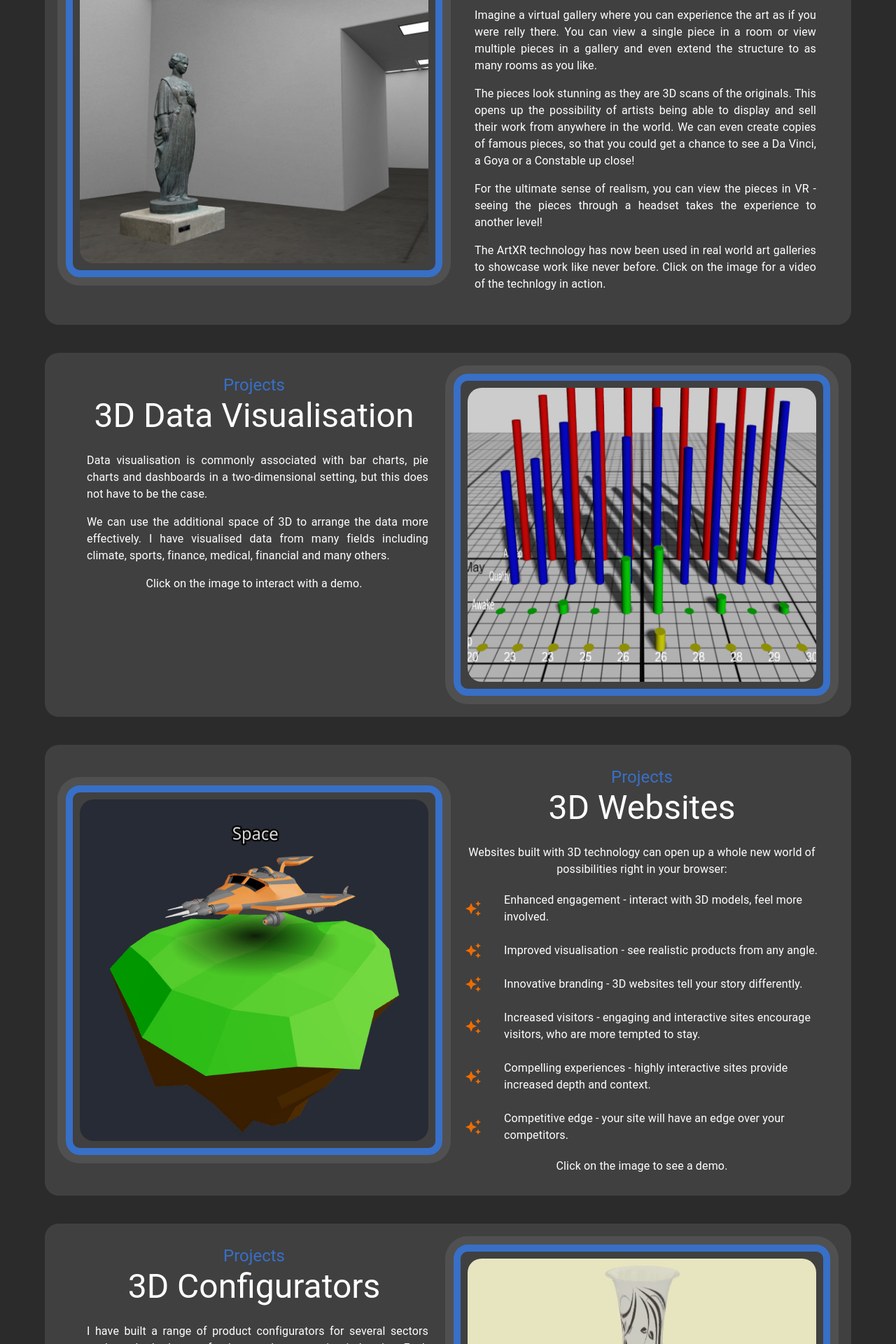
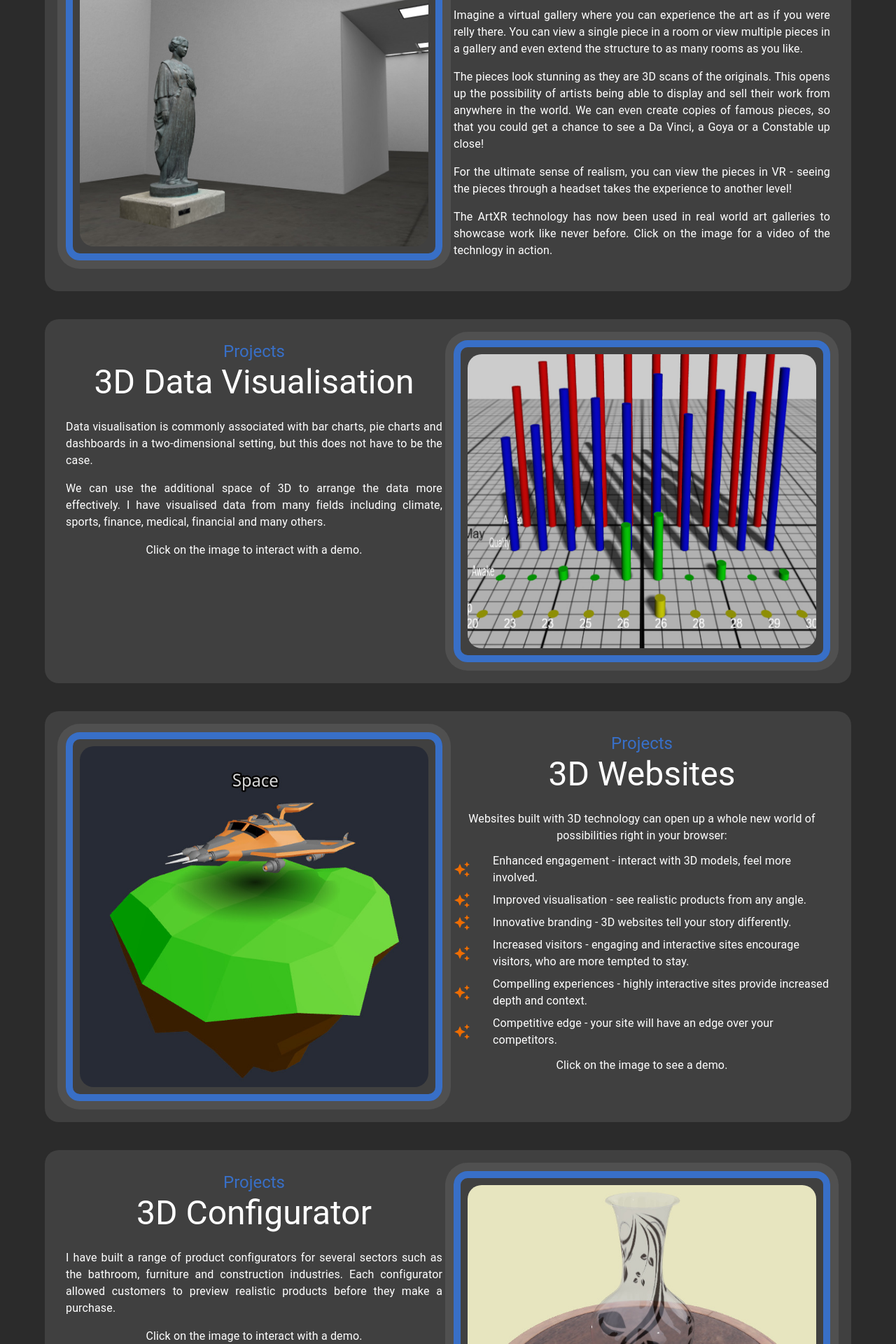
Before and after one commit to DoctorTone/drt_software_ltd, a React (Vite) app: page / in a window 1280 px wide. Shown: the part 850-2770 px from the top of the page at 70% size. Built offline with nearby package versions, Linux system fonts and the light colour scheme.

Commit message:
Format projects section for small devices

```diff
--- a/src/components/Projects.tsx
+++ b/src/components/Projects.tsx
@@ -26,7 +26,7 @@ const items = [
 
 const generateListItems = (items: string[]) => {
   return items.map((item, index) => (
-    <ListItem key={index}>
+    <ListItem disablePadding key={index}>
       <ListItemIcon>
         <AutoAwesomeIcon color="warning" />
       </ListItemIcon>
@@ -65,8 +65,9 @@ const Projects = () => {
               Virtual Art Gallery
             </Typography>
             <Typography
+              className="paddingProjects"
               variant="body1"
-              sx={{ textAlign: "justify", padding: "0px 20px 0px 30px" }}
+              sx={{ textAlign: "justify" }}
             >
               <p>
                 Imagine a virtual gallery where you can experience the art as if
@@ -105,8 +106,9 @@ const Projects = () => {
               3D Data Visualisation
             </Typography>
             <Typography
+              className="paddingProjects"
               variant="body1"
-              sx={{ textAlign: "justify", padding: "0px 20px 0px 30px" }}
+              sx={{ textAlign: "justify" }}
             >
               <p>
                 Data visualisation is commonly associated with bar charts, pie
@@ -168,7 +170,7 @@ const Projects = () => {
             <Typography variant="h3" sx={{ mb: 3 }}>
               3D Websites
             </Typography>
-            <Typography variant="body1">
+            <Typography variant="body1" className="paddingProjects">
               Websites built with 3D technology can open up a whole new world of
               possibilities right in your browser:
             </Typography>
@@ -186,11 +188,12 @@ const Projects = () => {
               Projects
             </Typography>
             <Typography variant="h3" sx={{ mb: 3 }}>
-              3D Configurators
+              3D Configurator
             </Typography>
             <Typography
+              className="paddingProjects"
               variant="body1"
-              sx={{ textAlign: "justify", padding: "0px 20px 0px 30px" }}
+              sx={{ textAlign: "justify" }}
             >
               <p>
                 I have built a range of product configurators for several
@@ -216,7 +219,7 @@ const Projects = () => {
                 <Img src="./images/configurator.jpg" alt="projects" />
               </a>
               <Typography className="hoverText" variant="h4">
-                3D Configurators
+                3D Configurator
               </Typography>
             </div>
           </Grid>
@@ -249,8 +252,9 @@ const Projects = () => {
               Physics and Simulation
             </Typography>
             <Typography
+              className="paddingProjects"
               variant="body1"
-              sx={{ textAlign: "justify", padding: "0px 20px 0px 30px" }}
+              sx={{ textAlign: "justify" }}
             >
               <p>
                 The web isn't just confined to visualisations, it's also capable
@@ -279,8 +283,9 @@ const Projects = () => {
               Spline Components
             </Typography>
             <Typography
+              className="paddingProjects"
               variant="body1"
-              sx={{ textAlign: "justify", padding: "0px 20px 0px 30px" }}
+              sx={{ textAlign: "justify" }}
             >
               Whilst building several websites in Spline, I created a set of
               reusable components ranging from physics simulations to online
@@ -334,8 +339,9 @@ const Projects = () => {
               3D Medical Visualisation
             </Typography>
             <Typography
+              className="paddingProjects"
               variant="body1"
-              sx={{ textAlign: "justify", padding: "0px 20px 0px 30px" }}
+              sx={{ textAlign: "justify" }}
             >
               <p>
                 Medical imaging software can be very complex and expensive, with
--- a/src/components/Services.tsx
+++ b/src/components/Services.tsx
@@ -33,7 +33,7 @@ const Services = () => {
             </Typography>
             <Typography
               variant="body1"
-              sx={{ textAlign: "justify", padding: "0px 20px 0px 40px" }}
+              sx={{ textAlign: "justify", padding: "0px 20px 0px 40px", mb: 2 }}
             >
               <p>
                 3D technology can create a website that looks amazing, or an
@@ -49,6 +49,9 @@ const Services = () => {
               Think what this can do for your business. You now have a method
               for accelerating your impact and recognition.
             </Typography>
+            <Button variant="contained" color="primary">
+              Contact me
+            </Button>
           </Grid>
         </Grid>
       </Box>
@@ -82,6 +85,9 @@ const Services = () => {
                 experience beautiful art in a way that you never could before.
               </p>
             </Typography>
+            <Button variant="contained" color="primary">
+              Contact me
+            </Button>
           </Grid>
           <Grid size={6}>
             <Img src="./images/VRDev.jpg" alt="projects" />
@@ -118,6 +124,9 @@ const Services = () => {
                 medical, health, architecture, sports and many more.
               </p>
             </Typography>
+            <Button variant="contained" color="primary">
+              Contact me
+            </Button>
           </Grid>
         </Grid>
       </Box>
@@ -147,6 +156,9 @@ const Services = () => {
                 components that can be used to enhance your website.
               </p>
             </Typography>
+            <Button variant="contained" color="primary">
+              Contact me
+            </Button>
           </Grid>
           <Grid size={6}>
             <Img src="./images/spline2.jpg" alt="projects" />
--- a/src/css/styles.css
+++ b/src/css/styles.css
@@ -69,3 +69,6 @@ body {
   background-color: #2b2b2b;
   color: #fff;
 }
+.paddingProjects {
+  padding: 0px;
+}
```
